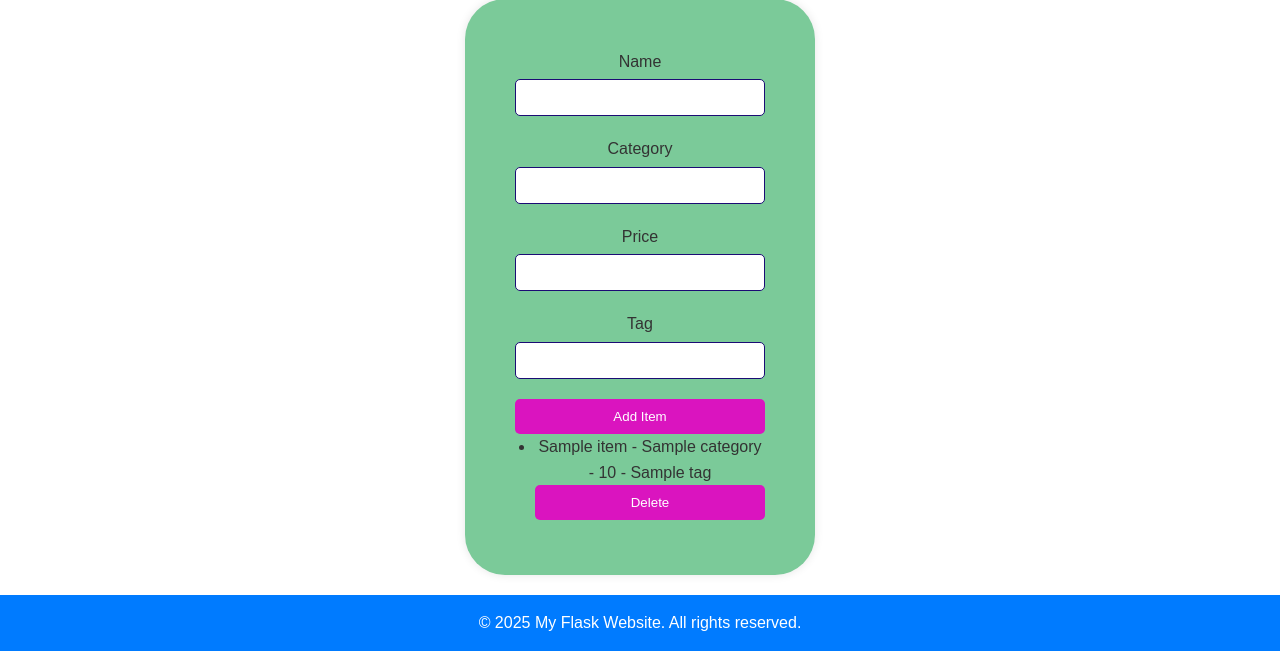
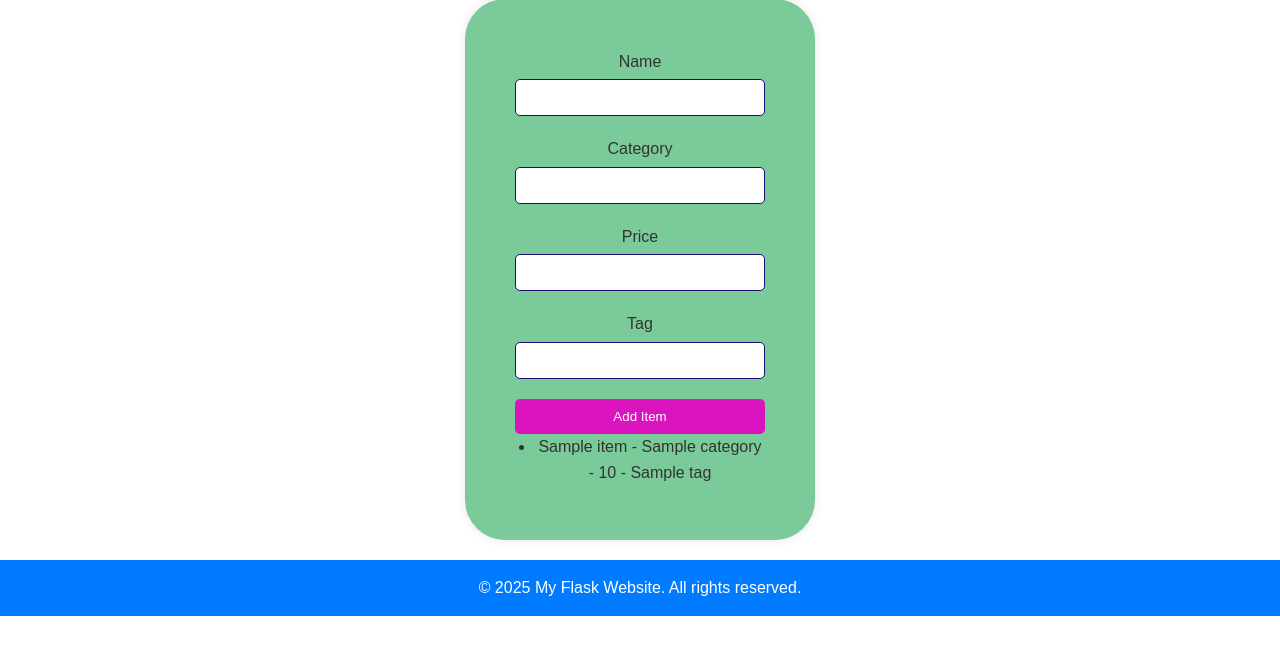
Before and after one commit to ceemalasai/authentication, a Flask app: template flask_api_example/templates/item.html in a window 1280 px wide. Shown: the part 141-800 px from the top of the page. Run offline with Flask 3, Linux system fonts and the light colour scheme; the template is opened without the code that fills it: most values are stand-ins (such as "Sample title", 1, 10 or a date in 2020).

Commit message:
remove the delete opt

```diff
--- a/flask_api_example/templates/item.html
+++ b/flask_api_example/templates/item.html
@@ -119,9 +119,6 @@
             {% for item in items %}
                 <li>
                     {{ item.name }} - {{ item.category }} - {{ item.price }} - {{ item.tag }}
-                    <form method="POST" action="{{ url_for('delete_item', item_id=item.id) }}" style="display:inline;">
-                        <button type="submit" class="btn btn-danger">Delete</button>
-                    </form>
                 </li>
             {% endfor %}
         </ul>
```
